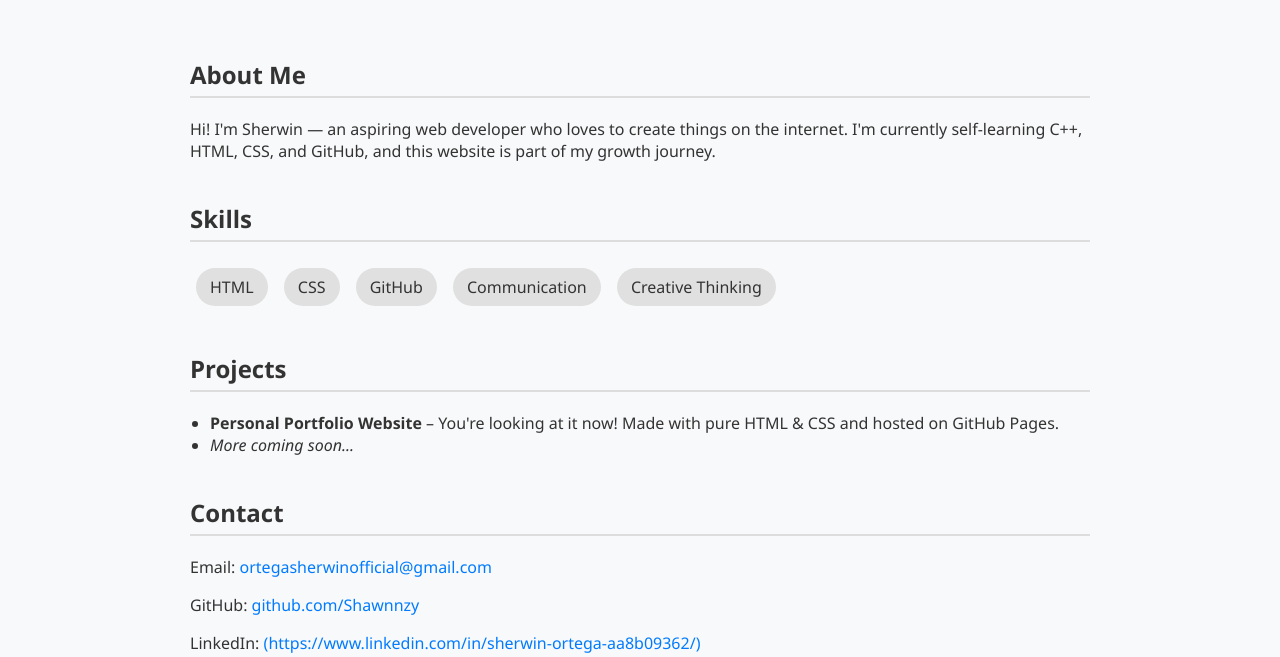
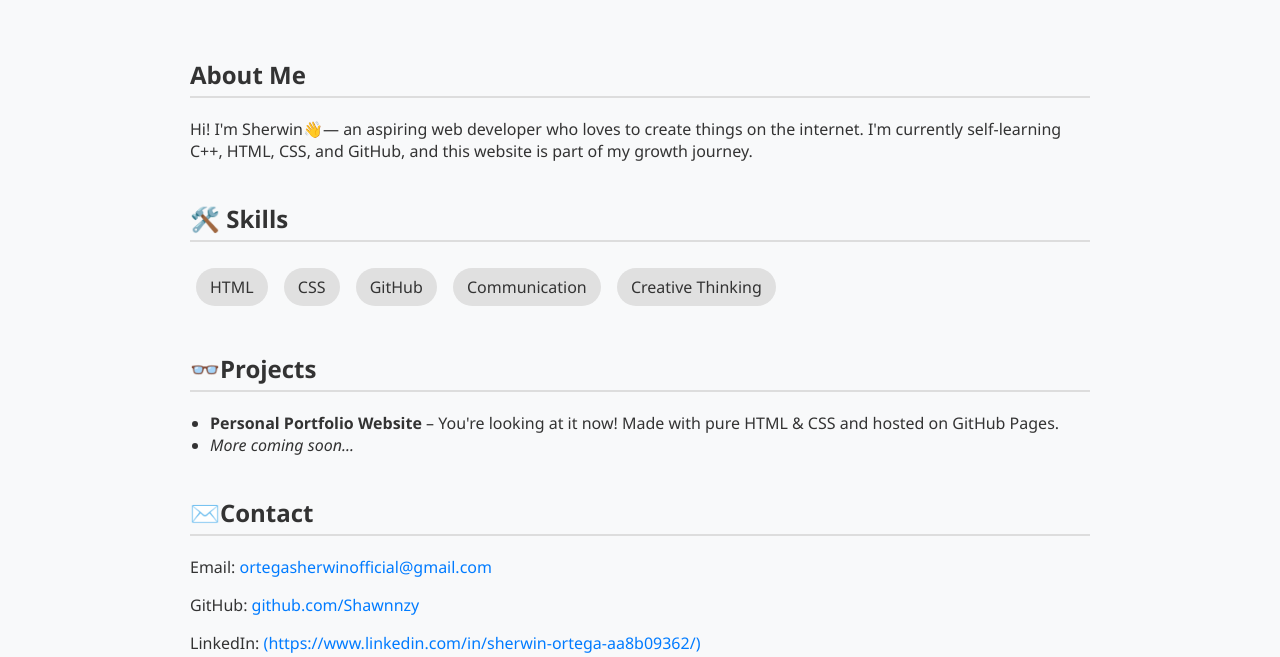
Before and after one commit to Shawnnzy/Portfolio, a plain HTML site: page index.html in a window 1280 px wide. Shown: the part 272-929 px from the top of the page. Drawn offline with Linux system fonts and the light colour scheme.

Commit message:
Update index.html

```diff
--- a/index.html
+++ b/index.html
@@ -67,11 +67,11 @@
 
     <section>
       <h2>About Me</h2>
-      <p>Hi! I'm Sherwin — an aspiring web developer who loves to create things on the internet. I'm currently self-learning C++, HTML, CSS, and GitHub, and this website is part of my growth journey.</p>
+      <p>Hi! I'm Sherwin👋— an aspiring web developer who loves to create things on the internet. I'm currently self-learning C++, HTML, CSS, and GitHub, and this website is part of my growth journey.</p>
     </section>
 
     <section>
-      <h2>Skills</h2>
+      <h2>🛠️ Skills</h2>
       <div class="skills">
         <span>HTML</span>
         <span>CSS</span>
@@ -82,7 +82,7 @@
     </section>
 
     <section>
-      <h2>Projects</h2>
+      <h2>👓Projects</h2>
       <ul>
         <li><strong>Personal Portfolio Website</strong> – You're looking at it now! Made with pure HTML & CSS and hosted on GitHub Pages.</li>
         <li><em>More coming soon...</em></li>
@@ -90,7 +90,7 @@
     </section>
 
     <section>
-      <h2>Contact</h2>
+      <h2>✉️Contact</h2>
       <p>Email: <a href="mailto:your.email@example.com">ortegasherwinofficial@gmail.com</a></p>
       <p>GitHub: <a href="https://github.com/Shawnnzy" target="_blank">github.com/Shawnnzy</a></p>
       <p>LinkedIn: <a href="#">(https://www.linkedin.com/in/sherwin-ortega-aa8b09362/)</a></p>
```
